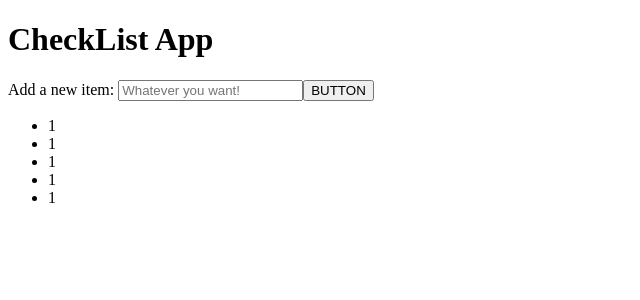
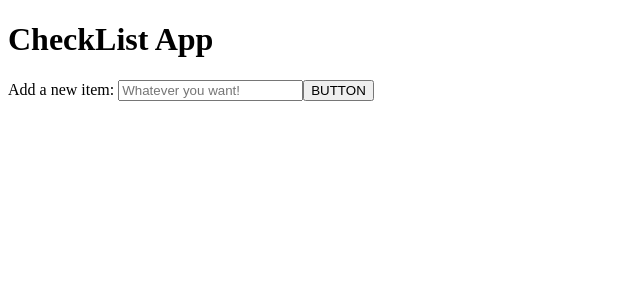
Before and after one commit to jonmico/checklist-app, a React (Vite) app: page / in a window 1280 px wide. Shown: the top 300 px of the page, without its empty margins (0-640 px from the left). Built offline with nearby package versions, Linux system fonts and the light colour scheme.

Commit message:
add list switching functionality

```diff
--- a/src/components/Checklist.tsx
+++ b/src/components/Checklist.tsx
@@ -14,6 +14,10 @@ export default function Checklist() {
   }
 
   function removeFromChecklist(id: string) {
+    setCompletedList((currCompletedList) => [
+      ...currCompletedList,
+      ...list.filter((item) => item.id === id),
+    ]);
     setList((currList) => currList.filter((item) => item.id !== id));
   }
 
@@ -30,7 +34,10 @@ export default function Checklist() {
         ))}
       </ul>
       <ChecklistForm addToChecklist={addToChecklist} />
-      <CompletedChecklist />
+      <CompletedChecklist
+        completedList={completedList}
+        removeFromChecklist={removeFromChecklist}
+      />
     </div>
   );
 }
--- a/src/components/CompletedChecklist.tsx
+++ b/src/components/CompletedChecklist.tsx
@@ -1,11 +1,23 @@
-export default function CompletedChecklist() {
+import Check from '../models/Check';
+import ChecklistItem from './ChecklistItem';
+
+interface CompletedChecklistProps {
+  completedList: Check[];
+  removeFromChecklist: (id: string) => void;
+}
+
+export default function CompletedChecklist({
+  completedList,
+  removeFromChecklist,
+}: CompletedChecklistProps) {
   return (
     <ul>
-      <li>1</li>
-      <li>1</li>
-      <li>1</li>
-      <li>1</li>
-      <li>1</li>
+      {completedList.map((item) => (
+        <ChecklistItem
+          checkItem={item}
+          removeFromChecklist={removeFromChecklist}
+        />
+      ))}
     </ul>
   );
 }
```
